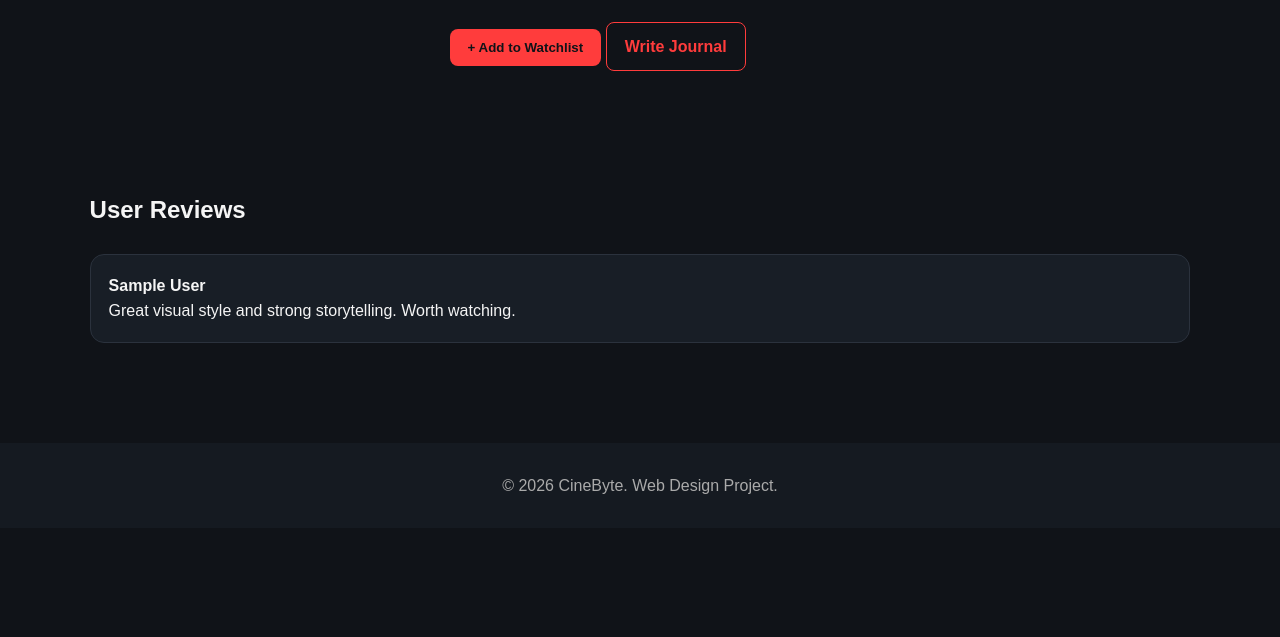
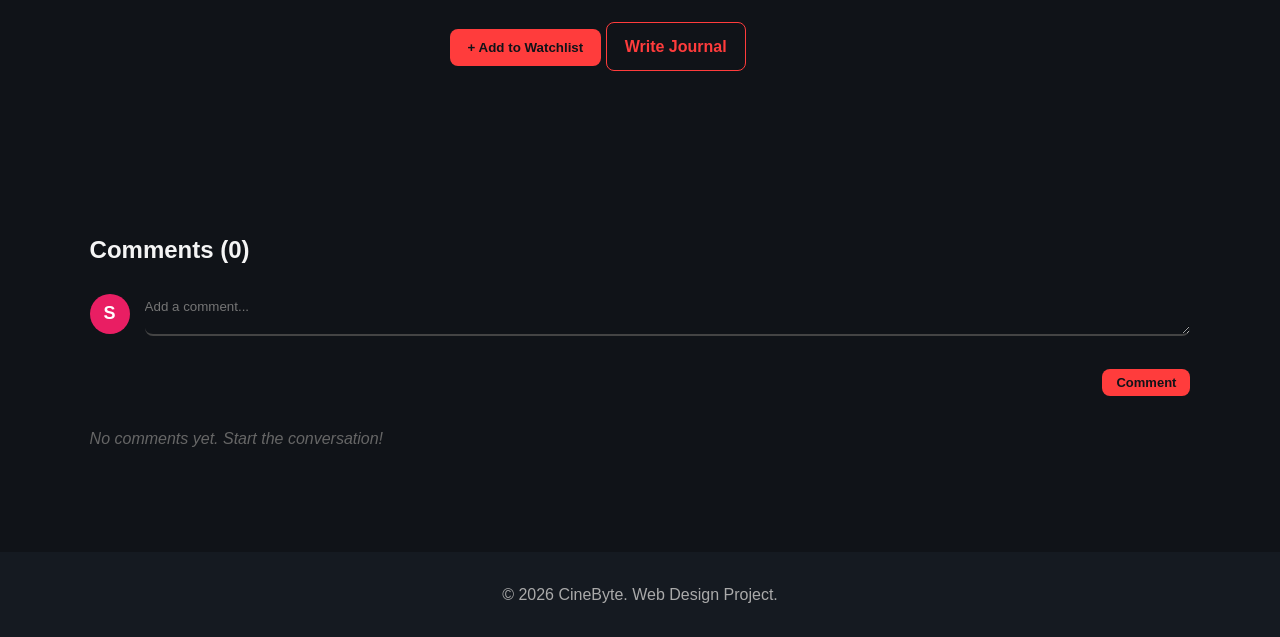
Before and after one commit to dayana179/CineByte, a PHP site: the page made by film-detail.php in a window 1280 px wide. Shown: the part 732-1369 px from the top of the page. Before the commit the page ends 1226 px from the top, so only its background shows below. Run offline with PHP 8.4, Linux system fonts and the light colour scheme; the visitor is signed in with stand-in values (Sample User, id 1); tables that the repository leaves empty or names only in its code hold one stand-in row (values such as "Sample post").

Commit message:
tukar kat database dan film.php

```diff
--- a/film-detail.php
+++ b/film-detail.php
@@ -34,9 +34,12 @@ if ($isVideo) {
     $genres = implode(' &bull; ', array_column($movie['genres'] ?? [], 'name'));
 }
 
-if ($_SERVER['REQUEST_METHOD'] === 'POST' && ($_POST['action'] ?? '') === 'add_watchlist') {
+// POST Handling (Watchlist and Comments)
+if ($_SERVER['REQUEST_METHOD'] === 'POST') {
+    $action = $_POST['action'] ?? '';
+
+    if ($action === 'add_watchlist') {
         if (!isLoggedIn()) redirect('login.php');
-
         $db = getDB();
 
         if ($isVideo) {
@@ -44,7 +47,6 @@ if ($_SERVER['REQUEST_METHOD'] === 'POST' && ($_POST['action'] ?? '') === 'add_w
                 'INSERT IGNORE INTO watchlist (user_id, content_type, youtube_id, title, poster_path)
                  VALUES (?, ?, ?, ?, ?)'
             );
-
             $stmt->execute([
                 $_SESSION['user_id'],
                 'video',
@@ -52,14 +54,12 @@ if ($_SERVER['REQUEST_METHOD'] === 'POST' && ($_POST['action'] ?? '') === 'add_w
                 $videoTitle,
                 $thumbnail
             ]);
-
             $watchlistMsg = e($videoTitle) . ' added to your watchlist!';
         } else {
             $stmt = $db->prepare(
                 'INSERT IGNORE INTO watchlist (user_id, content_type, tmdb_id, title, poster_path)
                  VALUES (?, ?, ?, ?, ?)'
             );
-
             $stmt->execute([
                 $_SESSION['user_id'],
                 'film',
@@ -67,10 +67,48 @@ if ($_SERVER['REQUEST_METHOD'] === 'POST' && ($_POST['action'] ?? '') === 'add_w
                 $movie['title'],
                 $movie['poster_path'] ?? ''
             ]);
-
             $watchlistMsg = e($movie['title']) . ' added to your watchlist!';
         }
     }
+    // Handle adding comments
+    elseif ($action === 'add_comment') {
+        if (!isLoggedIn()) redirect('login.php');
+
+        $commentText = trim($_POST['comment_text'] ?? '');
+        if (!empty($commentText)) {
+            $db = getDB();
+            $contentId = $isVideo ? $youtubeId : (string)$id;
+
+            $stmt = $db->prepare(
+                'INSERT INTO comments (user_id, content_type, content_id, comment_text)
+                 VALUES (?, ?, ?, ?)'
+            );
+            $stmt->execute([
+                $_SESSION['user_id'],
+                $type,
+                $contentId,
+                $commentText
+            ]);
+
+            // Redirect back to the exact same page state to cleanly refresh and show the comment
+            header("Location: " . $_SERVER['REQUEST_URI']);
+            exit;
+        }
+    }
+}
+
+// Fetch dynamic comments for this specific item
+$db = getDB();
+$contentId = $isVideo ? $youtubeId : (string)$id;
+$commentStmt = $db->prepare(
+    'SELECT comments.*, users.username
+     FROM comments
+     JOIN users ON comments.user_id = users.id
+     WHERE comments.content_type = ? AND comments.content_id = ?
+     ORDER BY comments.created_at DESC'
+);
+$commentStmt->execute([$type, $contentId]);
+$comments = $commentStmt->fetchAll();
 ?>
 
 <?php include 'includes/header.php'; ?>
@@ -111,7 +149,7 @@ if ($_SERVER['REQUEST_METHOD'] === 'POST' && ($_POST['action'] ?? '') === 'add_w
             src="https://www.youtube.com/embed/<?= e($youtubeId) ?>"
             title="<?= e($videoTitle) ?>"
             allowfullscreen>
-          </iframe>
+          </iframe >
         </div>
 
       <?php else: ?>
@@ -160,13 +198,63 @@ if ($_SERVER['REQUEST_METHOD'] === 'POST' && ($_POST['action'] ?? '') === 'add_w
     </div>
   </section>
 
-  <section class="content-section">
-    <h2>User Reviews</h2>
+  <section class="content-section" style="margin-top: 40px;">
+    <h2>Comments (<?= count($comments) ?>)</h2>
 
-    <article class="review-box">
-      <strong>Sample User</strong>
-      <p>Great visual style and strong storytelling. Worth watching.</p>
+    <div class="comment-input-area" style="margin-bottom: 30px;">
+      <?php if (isLoggedIn()): ?>
+        <form method="POST" action="">
+          <input type="hidden" name="action" value="add_comment">
+          <div style="display: flex; gap: 15px; align-items: flex-start;">
+            <div style="width: 40px; height: 40px; background: #e91e63; color: #fff; border-radius: 50%; display: flex; align-items: center; justify-content: center; font-weight: bold; font-size: 18px; flex-shrink: 0;">
+              <?= e(strtoupper(substr($_SESSION['username'] ?? 'U', 0, 1))) ?>
+            </div>
+            <div style="flex-grow: 1;">
+              <textarea
+                name="comment_text"
+                placeholder="Add a comment..."
+                required
+                style="width: 100%; min-height: 40px; background: transparent; border: none; border-bottom: 2px solid #444; color: #fff; padding: 5px 0; resize: vertical; outline: none; font-family: inherit; transition: border-color 0.2s;"
+                onfocus="this.style.borderColor='#fff'"
+                onblur="this.style.borderColor='#444'"
+              ></textarea>
+              <div style="text-align: right; margin-top: 8px;">
+                <button type="submit" class="btn" style="padding: 6px 14px; font-size: 13px;">Comment</button>
+              </div>
+            </div>
+          </div>
+        </form>
+      <?php else: ?>
+        <p style="color: #aaa; background: #222; padding: 15px; border-radius: 6px;">
+          Please <a href="login.php" style="color: #4caf50; text-decoration: underline;">log in</a> to participate in the discussion.
+        </p>
+      <?php endif; ?>
+    </div>
+
+    <div class="comments-display-list">
+      <?php if (empty($comments)): ?>
+        <p style="color: #666; font-style: italic;">No comments yet. Start the conversation!</p>
+      <?php else: ?>
+        <?php foreach ($comments as $comment): ?>
+          <article class="review-box" style="display: flex; gap: 15px; margin-bottom: 20px; border-bottom: 1px solid #222; padding-bottom: 15px;">
+            <div style="width: 40px; height: 40px; background: #555; color: #fff; border-radius: 50%; display: flex; align-items: center; justify-content: center; font-weight: bold; flex-shrink: 0;">
+              <?= e(strtoupper(substr($comment['username'], 0, 1))) ?>
+            </div>
+            <div>
+              <div style="margin-bottom: 4px;">
+                <strong style="color: #fff; font-size: 14px;"><?= e($comment['username']) ?></strong>
+                <span style="color: #666; font-size: 11px; margin-left: 8px;">
+                  <?= date('M d, Y', strtotime($comment['created_at'])) ?>
+                </span>
+              </div>
+              <p style="margin: 0; color: #ccc; font-size: 14px; white-space: pre-wrap; line-height: 1.4;">
+                <?= e($comment['comment_text']) ?>
+              </p>
+            </div>
           </article>
+        <?php endforeach; ?>
+      <?php endif; ?>
+    </div>
   </section>
 </main>
 
```
Lines whose indentation alone changed are shown as unchanged.
